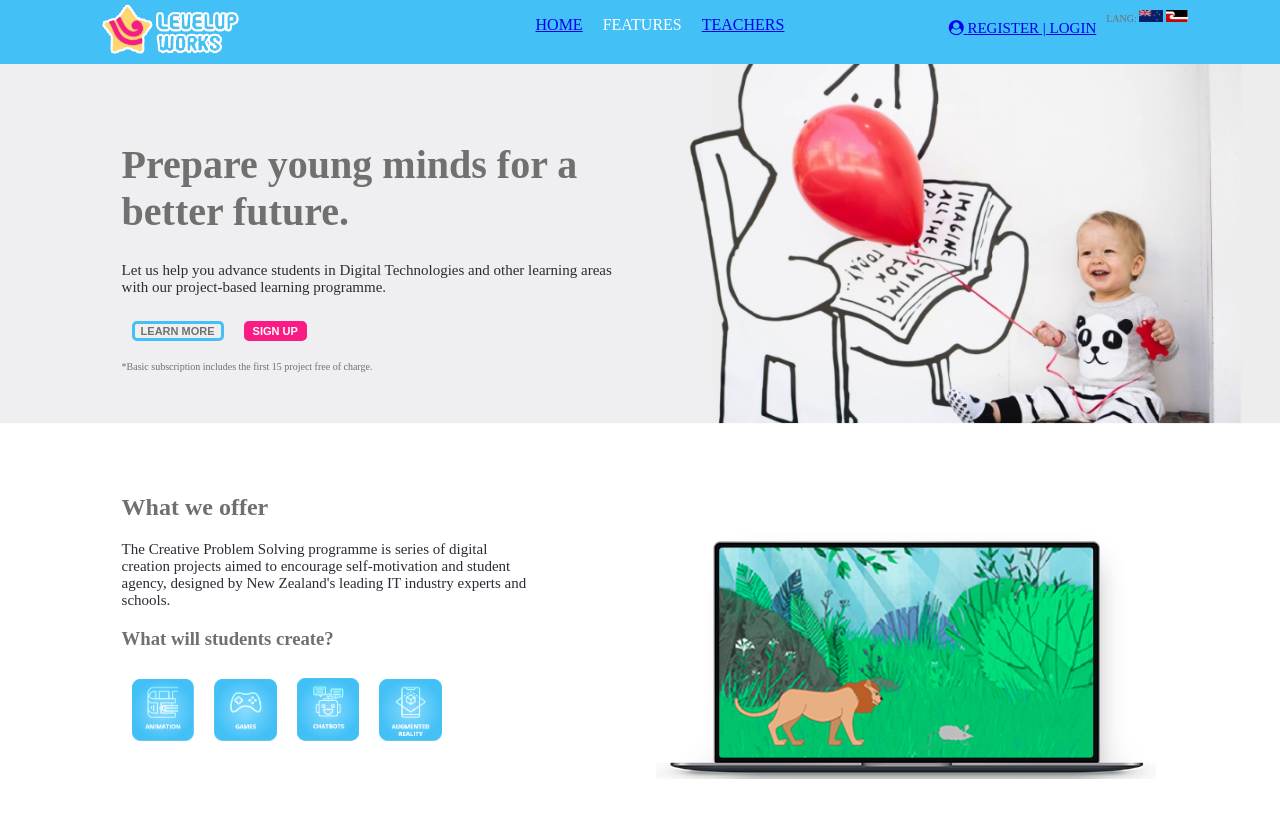
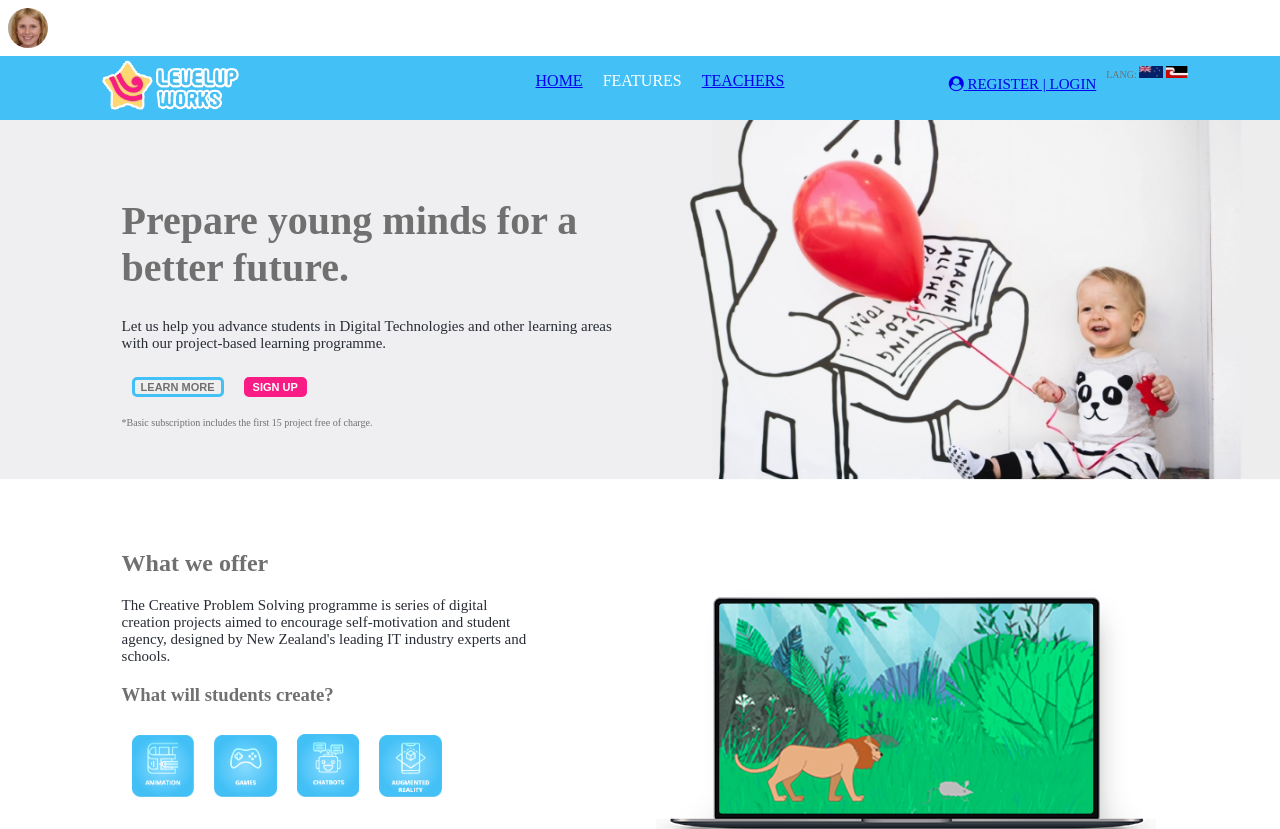
Before and after one commit to joechamberlain1/missionxteamzero-1, a React (Create React App) app: page / in a window 1280 px wide. Shown: the top 829 px of the page. Built offline with nearby package versions, Linux system fonts and the light colour scheme.

Commit message:
adding avitar to teacherpro - ofa

```diff
--- a/src/Components/HomePage.js
+++ b/src/Components/HomePage.js
@@ -8,12 +8,13 @@ import Hsec5 from "./hsec5";
 import Hsec6 from "./hsec6";
 import "../App.css";
 import MainFooter from "./Footer";
-import TeacherLNav from "./TeacherLNav";
+import Tavitar from "./tavitar";
 
 
 function HomePage() {
   return (
     <div className="App">
+      <Tavitar/>
       <Nav />
       <Hsec1 />
       <Hsec2 />
--- a/src/Components/TeacherLNav.js
+++ b/src/Components/TeacherLNav.js
@@ -4,7 +4,7 @@ import { makeStyles } from '@material-ui/core/styles';
 import List from '@material-ui/core/List';
 import ListItem from '@material-ui/core/ListItem';
 import ListItemText from '@material-ui/core/ListItemText';
-import Divider from '@material-ui/core/Divider';
+
 
 
 
--- /dev/null
+++ b/src/Components/tavitar.js
@@ -0,0 +1,25 @@
+import React from 'react';
+import { makeStyles } from '@material-ui/core/styles';
+import Avatar from '@material-ui/core/Avatar';
+import teachid from "../img/teacherpro.png";
+
+const useStyles = makeStyles((theme) => ({
+  root: {
+    display: 'flex',
+    '& > *': {
+      margin: theme.spacing(1),
+    },
+  },
+}));
+
+
+function Tavitar() {
+    const classes = useStyles();
+
+    return (
+      <div className={classes.root}>
+        <Avatar alt="Remy Sharp" src={teachid}  />
+      </div>
+    );
+  }
+export default Tavitar;
--- a/src/Components/teacherpro.js
+++ b/src/Components/teacherpro.js
@@ -1,22 +1,18 @@
 import React from "react";
 import "../CSS/teacherpro.css";
 
-import star from "../img/logo.png";
-import flagnz from "../img/nz.jpg";
-import flagmaori from "../img/maori.jpg";
-import teachid from "../img/teacherpro.png";
 import studentimg from "../img/std.png";
 import TopNav2 from "./TopNavPart2";
 import MainFooter2 from "./Footer2";
 import TeacherLNav from "./TeacherLNav";
-
+import Tavitar from "./tavitar";
 
 
 function Teacherpro() {
   return (
     <div className="teacherpro-body">
 
-<TopNav2 />
+      <TopNav2 />
 
 
 
@@ -27,7 +23,7 @@ function Teacherpro() {
 
 
             <div className="leftnav">
-              <img src={teachid} className="teacherprofile" alt="teacherprofile" />
+            <Tavitar/>
 
             </div>
 
```
